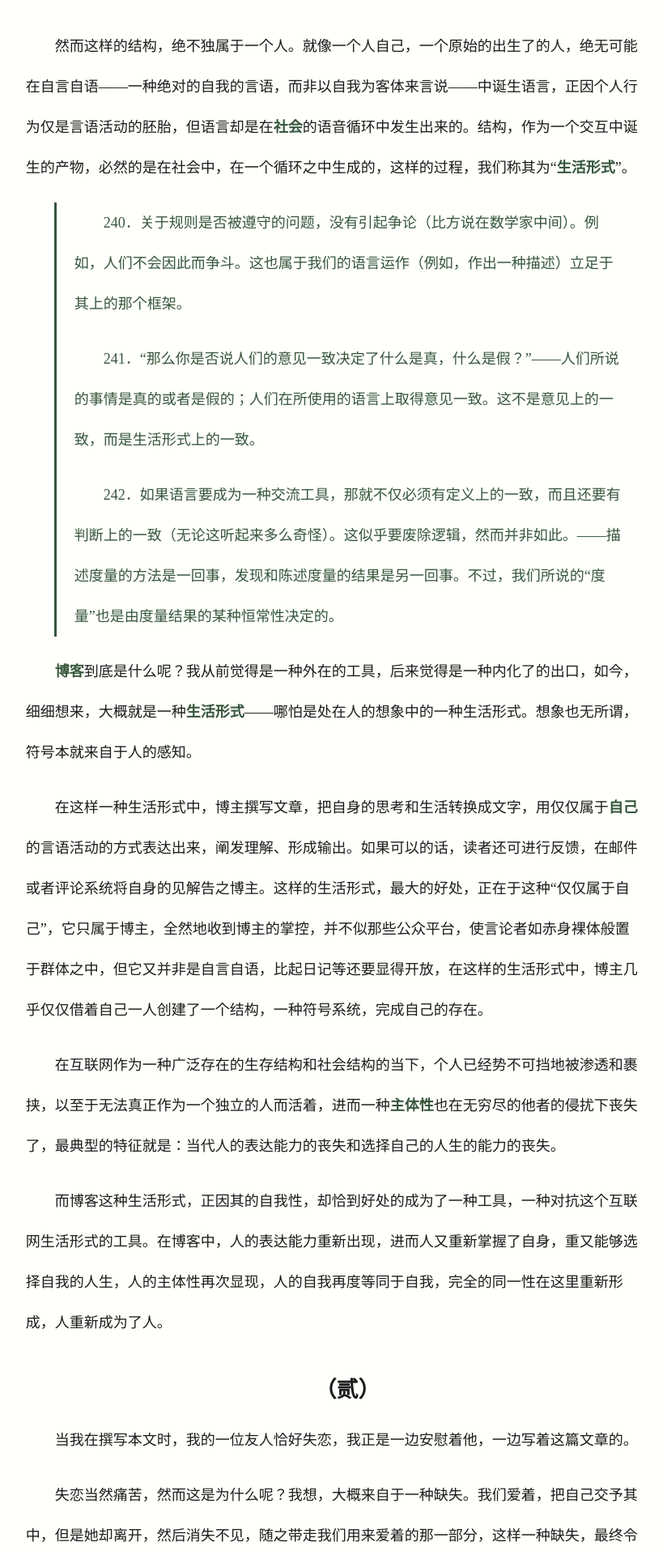
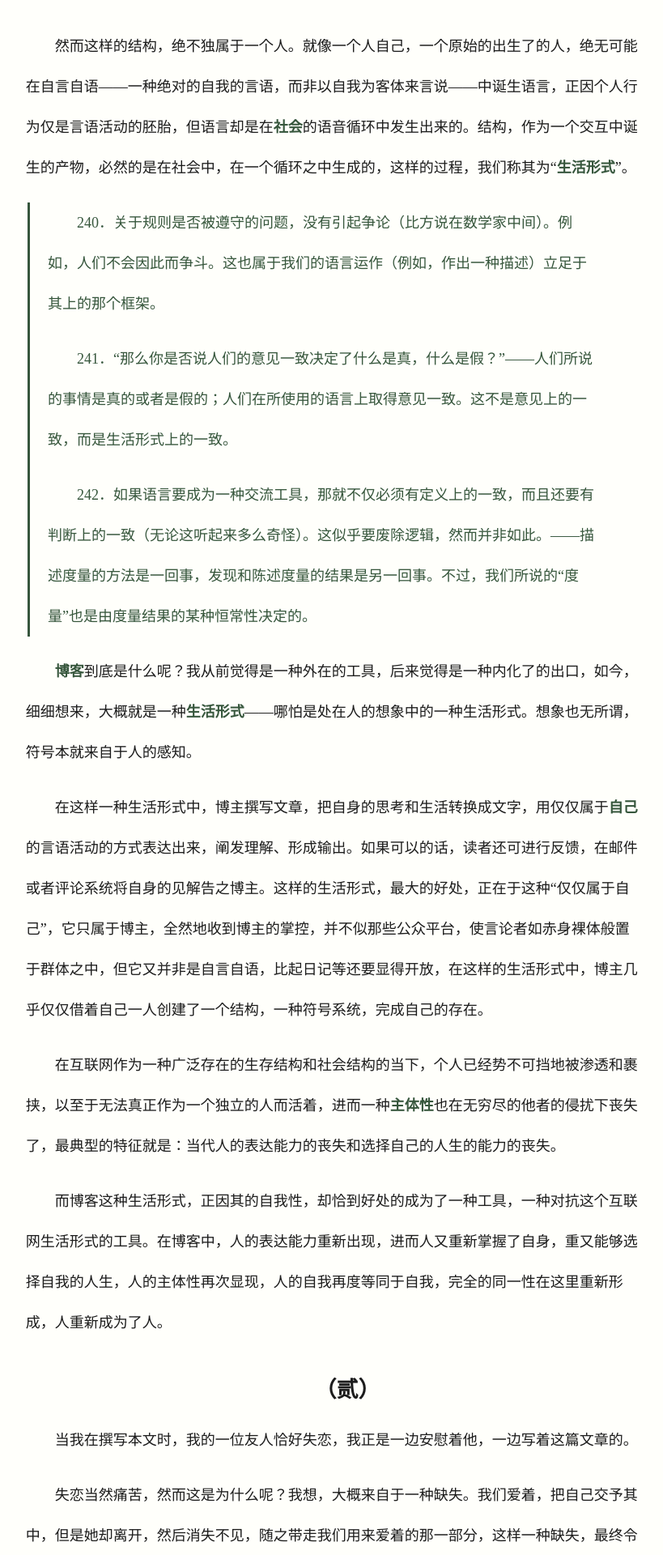
Before and after one commit to Makuraryu/Makuraryu.github.io, a Jekyll site: the page built from _posts/2023-4-30-bokeyizhongshenghuoxingshi.md, in a window 1280 px wide. Shown: the part 1956-3876 px from the top of the page at 81% size, without its empty margins (229-1048 px from the left). Built offline with Jekyll 4.4.1, drawn with Linux system fonts in a browser that asks for light colours; some web fonts are replaced.

Commit message:
Add files via upload

```diff
--- a/css/text.css
+++ b/css/text.css
@@ -32,7 +32,7 @@ span{
 
 #article blockquote{
     position: relative;
-    left:20px;
+    left:-1vw;
     color:#36563c;
 }
 
```
